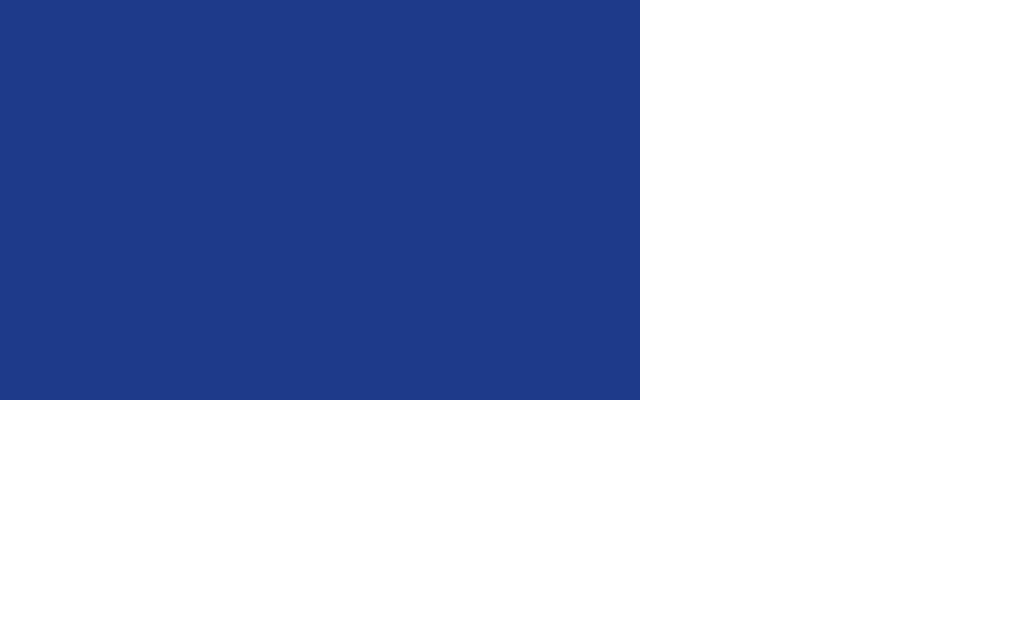
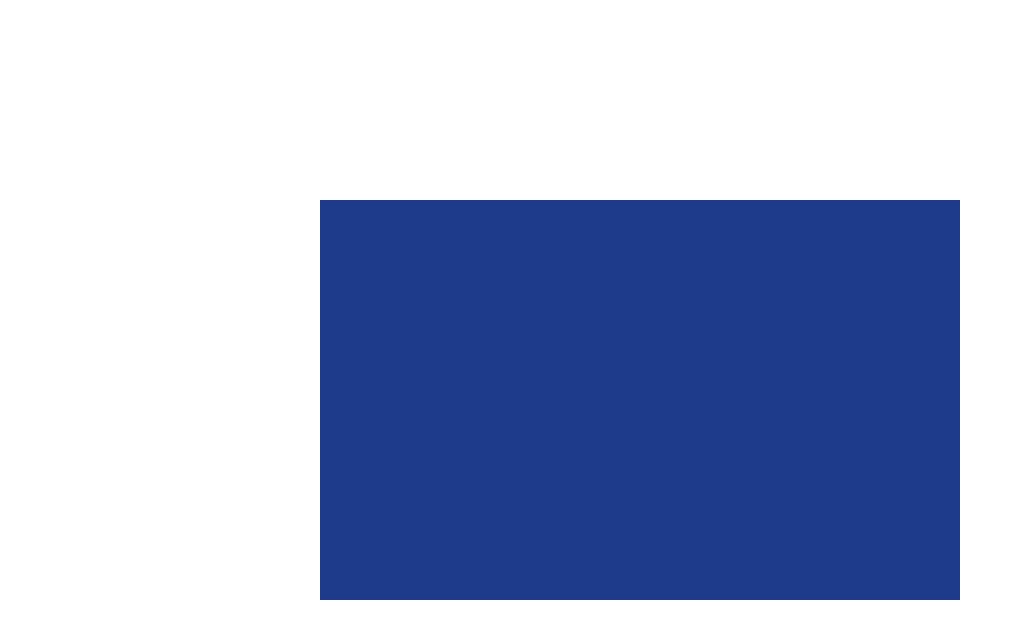
Before and after one commit to AshanSandeep06/Password-Generator-React, a React (Create React App) app: page / in a window 1280 px wide. Shown: the top 638 px of the page, without its empty margins (0-1023 px from the left). Built offline with nearby package versions, Linux system fonts and the light colour scheme.

Commit message:
Content Updated in App.tsx

```diff
--- a/src/App.tsx
+++ b/src/App.tsx
@@ -4,7 +4,7 @@
 
 function App() {
   return (
-    <section id="app" className="w-screen h-screen">
+    <section id="app" className="w-screen h-screen flex justify-center items-center">
       <div className="bg-blue-900 w-1/2 h-1/2">
 
       </div>
```
